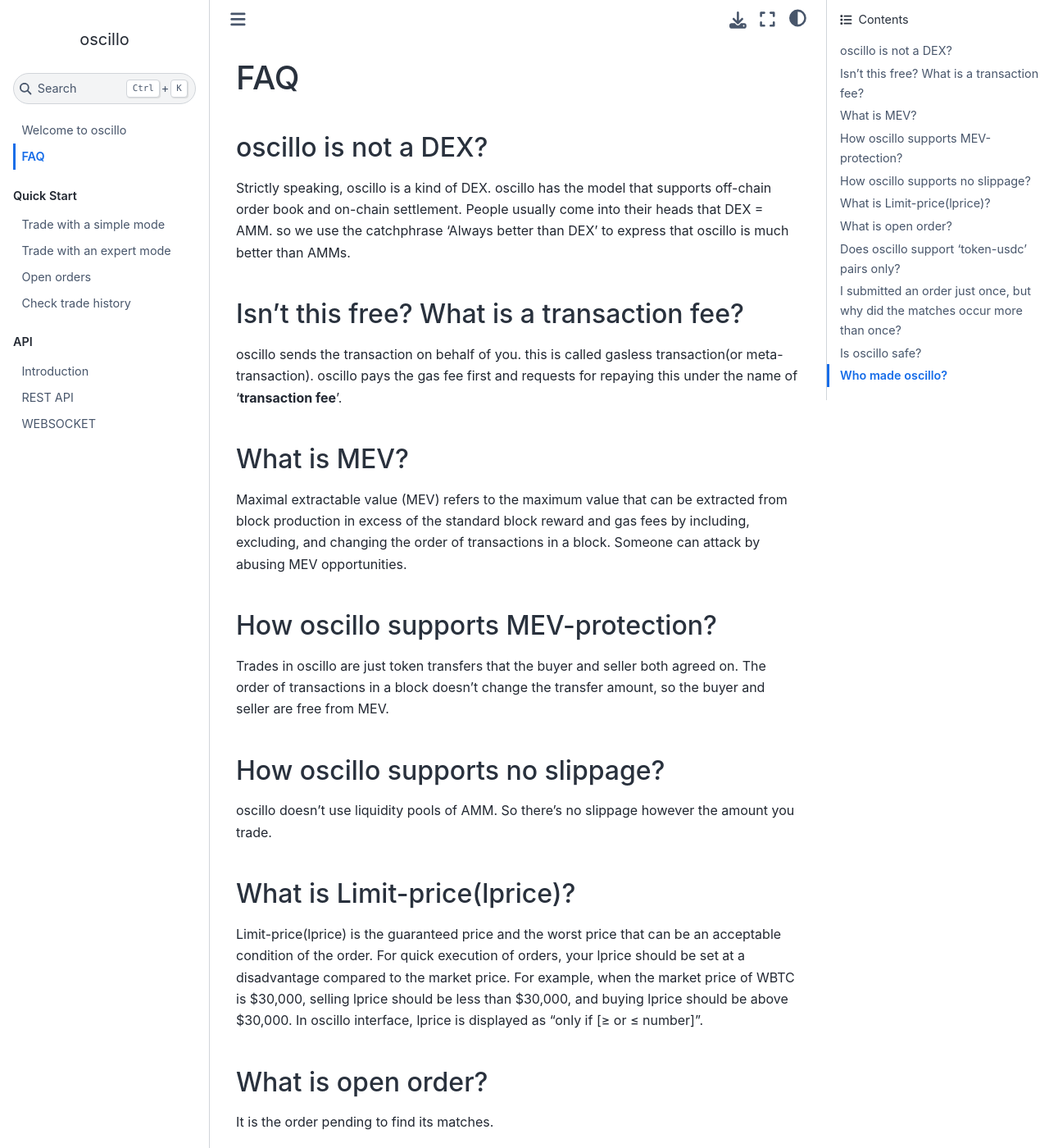
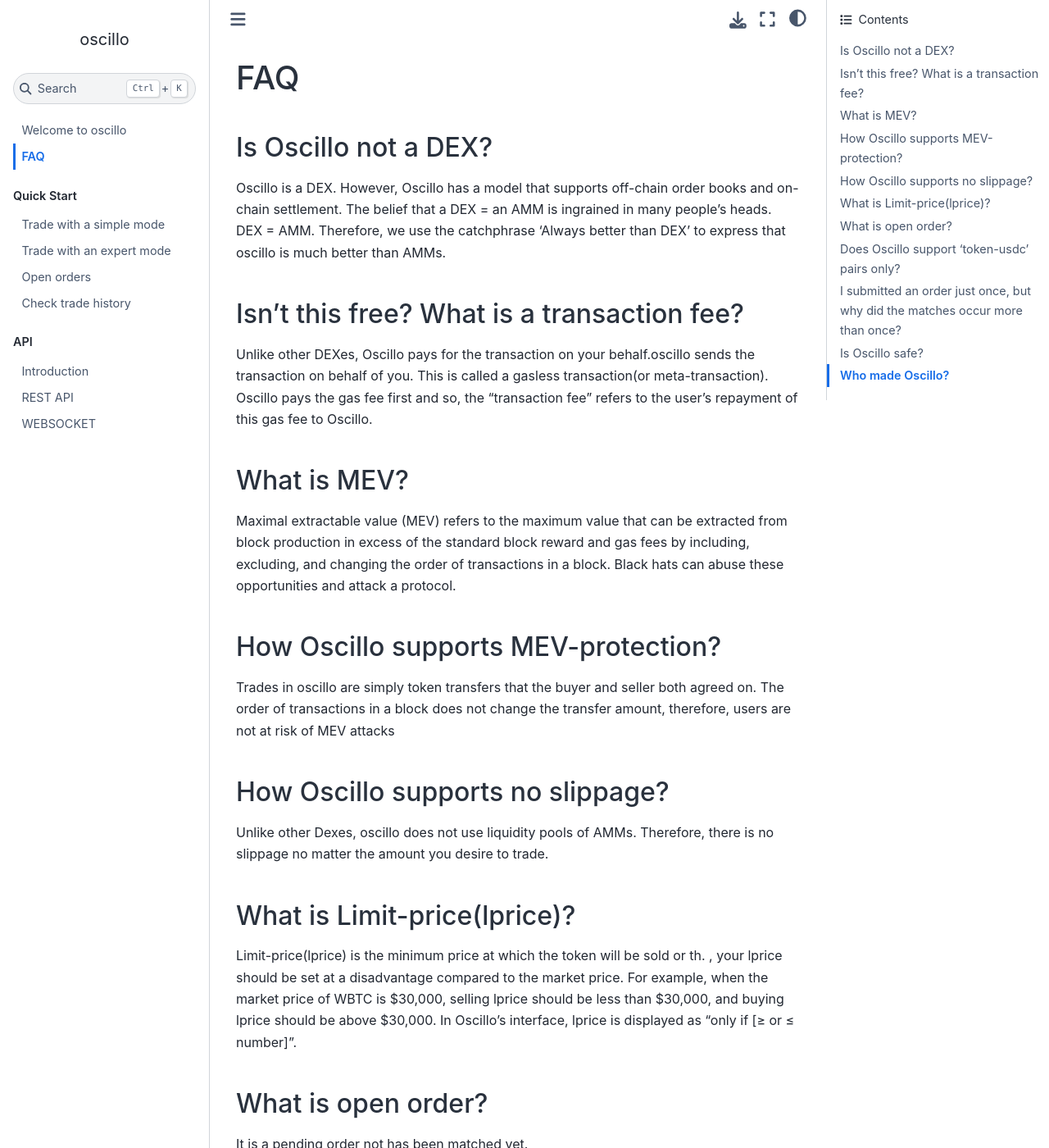
Before and after one commit to oscillo-finance/Docs, a Sphinx documentation site: the page built from docs/source/faq.rst, in a window 1280 px wide and 1400 px high. Shown: the whole window at 82% size. Built offline with Sphinx 7.4.7 and the Sphinx Book theme 1.1.4, drawn with Linux system fonts in a browser that asks for light colours; some of the changed text lies outside the part shown.

Commit message:
quick start, faq

```diff
--- a/docs/source/faq.rst
+++ b/docs/source/faq.rst
@@ -3,18 +3,18 @@
 ***
 
 
-oscillo is not a DEX?
+Is Oscillo not a DEX?
 #####################
 
-Strictly speaking, oscillo is a kind of DEX. oscillo has the model that supports off-chain order book and on-chain settlement.
-People usually come into their heads that DEX = AMM. so we use the catchphrase 'Always better than DEX' to express that oscillo is much better than AMMs.
+Oscillo is a DEX. However, Oscillo has a model that supports off-chain order books and on-chain settlement.
+The belief that a DEX = an AMM is ingrained in many people’s heads. DEX = AMM. Therefore, we use the catchphrase 'Always better than DEX' to express that oscillo is much better than AMMs.
 
 
 
 Isn't this free? What is a transaction fee?
 ###########################################
 
-oscillo sends the transaction on behalf of you. this is called gasless transaction(or meta-transaction). oscillo pays the gas fee first and requests for repaying this under the name of '**transaction fee**'.
+Unlike other DEXes, Oscillo pays for the transaction on your behalf.oscillo sends the transaction on behalf of you. This is called a gasless transaction(or meta-transaction). Oscillo pays the gas fee first and so, the “transaction fee” refers to the user’s repayment of this gas fee to Oscillo.
 
 
 
@@ -22,57 +22,54 @@
 ############
 
 Maximal extractable value (MEV) refers to the maximum value that can be extracted from block production in excess of the standard block reward and gas fees by including, excluding, and changing the order of transactions in a block.
-Someone can attack by abusing MEV opportunities.
+Black hats can abuse these opportunities and attack a protocol.
 
 
 
-How oscillo supports MEV-protection?
+
+How Oscillo supports MEV-protection?
 ####################################
 
-Trades in oscillo are just token transfers that the buyer and seller both agreed on. The order of transactions in a block doesn't change the transfer amount, so the buyer and seller are free from MEV.
+Trades in oscillo are simply token transfers that the buyer and seller both agreed on. The order of transactions in a block does not change the transfer amount, therefore, users are not at risk of MEV attacks
 
 
-
-How oscillo supports no slippage?
+How Oscillo supports no slippage?
 #################################
 
-oscillo doesn't use liquidity pools of AMM. So there's no slippage however the amount you trade.
-
+Unlike other Dexes, oscillo does not  use liquidity pools of AMMs. Therefore, there is  no slippage no matter the amount you desire to trade.
 
 
 What is Limit-price(lprice)?
 ############################
 
-Limit-price(lprice) is the guaranteed price and the worst price that can be an acceptable condition of the order. For quick execution of orders, your lprice should be set at a disadvantage compared to the market price. For example, when the market price of WBTC is $30,000, selling lprice should be less than $30,000, and buying lprice should be above $30,000. In oscillo interface, lprice is displayed as "only if [≥ or ≤ number]".
+Limit-price(lprice) is the minimum price at which the token will be sold or th. , your lprice should be set at a disadvantage compared to the market price. For example, when the market price of WBTC is $30,000, selling lprice should be less than $30,000, and buying lprice should be above $30,000. In Oscillo’s interface, lprice is displayed as "only if [≥ or ≤ number]".
 
 
 What is open order?
 ###################
 
-It is the order pending to find its matches.
+It is a pending order not has been matched yet.
 
 
-Does oscillo support 'token-usdc' pairs only?
+Does Oscillo support 'token-usdc' pairs only?
 #############################################
 
-Yes, you can only buy tokens with USDC for a while.
+Yes, for now you will only be able to buy tokens with USDC.
 
 
 I submitted an order just once, but why did the matches occur more than once?
 #############################################################################
 
-When my order amount isn't the same as the order amount of the other side, the matches can occur more than once. But the transaction fee will be charged only for the initial match, later matches are free.
+If the buying amount does not match the selling amount, matches must occur more than once in order to fulfill your entire order, and vice versa.   . However, the  transaction fee will only be charged for the initial match, later matches are free.
 
 
-
-Is oscillo safe?
+Is Oscillo safe?
 ################
 
-This is a utility we made for ourselves, we are using this most. And we are disclosing all the code transparently on our Github(). So if you are a trader, please check our code and utilize this.
+Oscillo is a utility we made for all crypto traders, including ourselves. It is a protocol that we will also use and be invested in. Therefore, the safety of Oscillois of utmost importance to us. . All of our code is disclosed transparently on our github.So if you are a trader, please feel free to check our code and confirm for yourself.
 
 
-
-Who made oscillo?
+Who made Oscillo?
 #################
 
-We are crypto traders. We made oscillo for trading cheaper without risk in the middle of arbitraging between DEX and CEX.
+We're a team of crypto traders and smart contract engineers. We've been working in DeFi since DeFi summer in 2020.
```
Also changed, not shown: docs/source/quickstart/expert.rst (+7 -7 lines), docs/source/quickstart/history.rst (+5 -5 lines), docs/source/quickstart/orders.rst (+5 -5 lines), docs/source/quickstart/simple.rst (+14 -14 lines).
